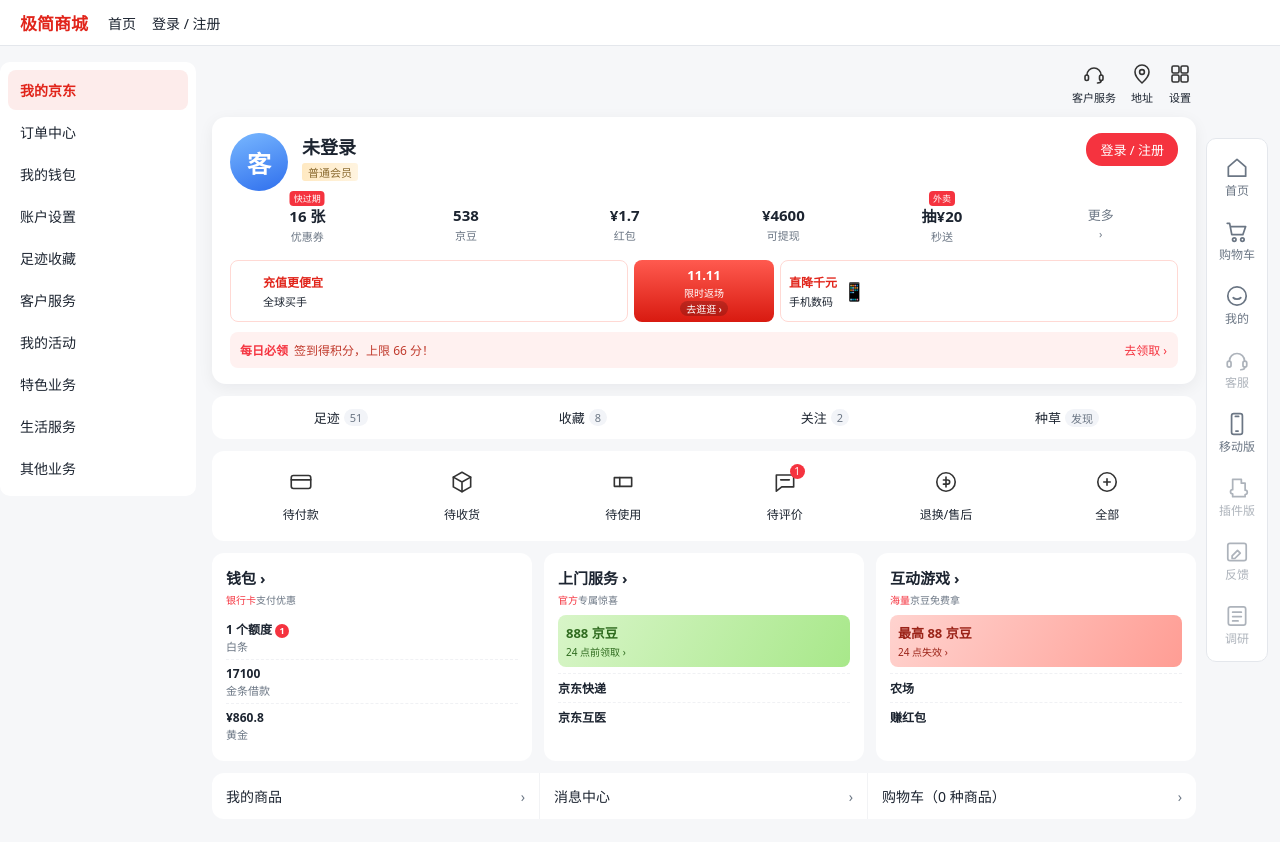
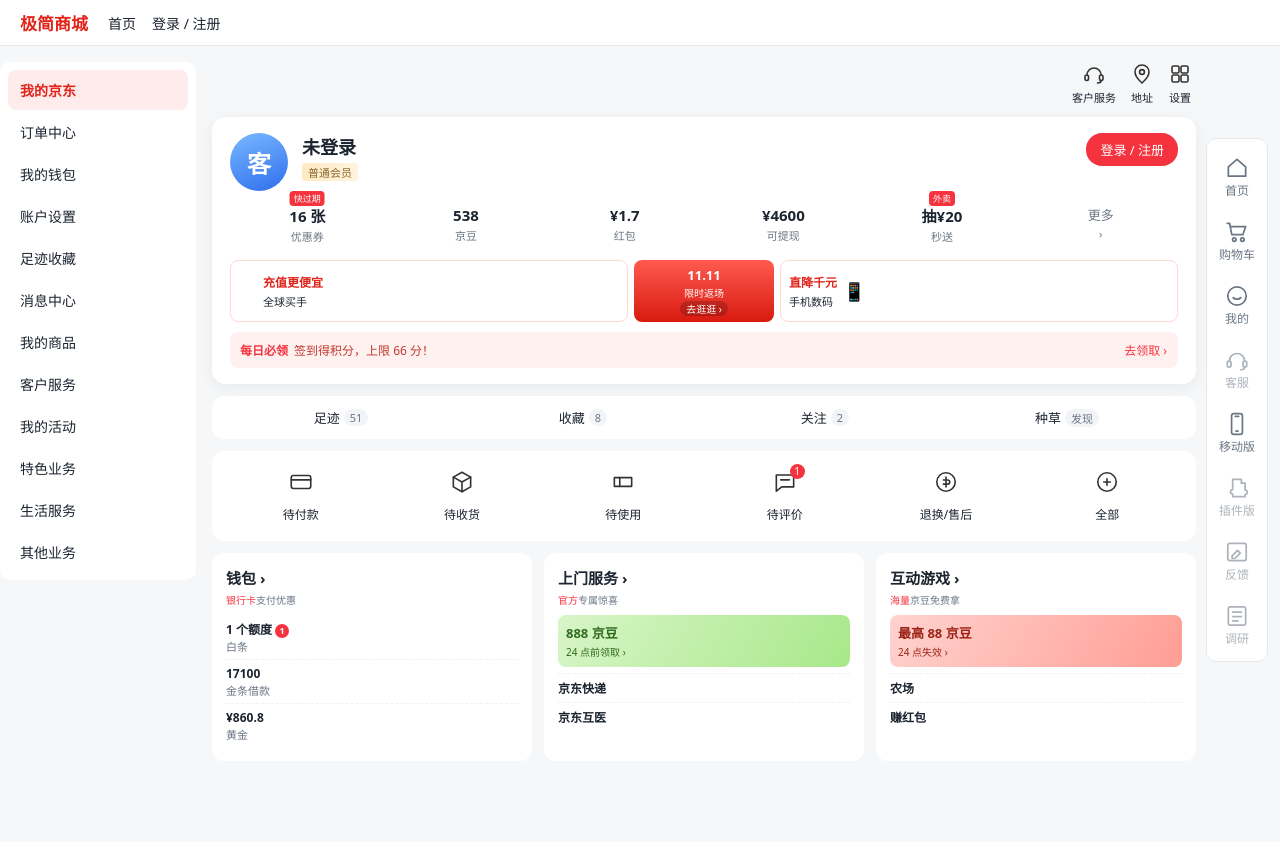
Before and after one commit to T-gary/aiTest, a Vue app in the folder web/: page /profile in a window 1280 px wide. Shown: the top 842 px of the page. After the commit the page ends 801 px from the top, so only its background shows below. Built offline with nearby package versions, Linux system fonts and the light colour scheme.

Commit message:
feat: move messages and admin entries into profile side menu v0.6.5

```diff
--- a/web/src/style.css
+++ b/web/src/style.css
@@ -1547,7 +1547,8 @@ th { color: var(--muted); font-weight: 500; }
     position: sticky;
     top: 16px;
   }
-  .pf-side button {
+  .pf-side button,
+  .pf-side-link {
     background: none;
     border: 0;
     text-align: left;
@@ -1555,8 +1556,10 @@ th { color: var(--muted); font-weight: 500; }
     border-radius: 8px;
     font-size: 14px;
     color: var(--text);
-  }
-  .pf-side button:hover { background: #f4f5f7; }
+    text-decoration: none;
+  }
+  .pf-side button:hover,
+  .pf-side-link:hover { background: #f4f5f7; }
   .pf-side button.on { background: #fdeceb; color: #e1251b; font-weight: 600; }
 
   .pf-main { min-width: 0; display: flex; flex-direction: column; gap: 12px; }
@@ -1584,9 +1587,7 @@ th { color: var(--muted); font-weight: 500; }
   .pf-col { padding: 14px; }
   .pf-col h3 { font-size: 15px; }
 
-  .pf-links { display: flex; flex-wrap: wrap; }
-  .pf-link { flex: 1 1 30%; border-bottom: 0; border-right: 1px solid #f2f3f5; }
-  .pf-link:last-child { border-right: 0; }
+  .pf-links { display: none; }
 
   /* 桌面端不显示移动版浮层 */
   .pf-survey, .pf-survey-note { display: none !important; }
--- a/web/src/views/Profile.vue
+++ b/web/src/views/Profile.vue
@@ -2,7 +2,6 @@
 import { computed, ref } from 'vue'
 import { useRouter } from 'vue-router'
 import { auth } from '../api'
-import { cart } from '../cart'
 import MTabs from '../components/MTabs.vue'
 
 const router = useRouter()
@@ -47,6 +46,10 @@ function goOrder() {
       <button>我的钱包</button>
       <button>账户设置</button>
       <button>足迹收藏</button>
+      <RouterLink to="/messages" class="pf-side-link">消息中心</RouterLink>
+      <RouterLink :to="user ? '/admin' : '/login'" class="pf-side-link">
+        {{ user?.is_admin ? '进入后台管理' : '我的商品' }}
+      </RouterLink>
       <button>客户服务</button>
       <button>我的活动</button>
       <button>特色业务</button>
@@ -194,7 +197,7 @@ function goOrder() {
       </div>
     </section>
 
-    <!-- 我的商品/管理入口 -->
+    <!-- 移动版：功能入口（桌面端已移入左侧菜单） -->
     <section class="pf-links">
       <RouterLink :to="user ? '/admin' : '/login'" class="pf-link">
         <span>{{ user?.is_admin ? '进入后台管理' : '我的商品' }}</span>
@@ -202,10 +205,6 @@ function goOrder() {
       </RouterLink>
       <RouterLink to="/messages" class="pf-link">
         <span>消息中心</span>
-        <em>›</em>
-      </RouterLink>
-      <RouterLink to="/checkout" class="pf-link">
-        <span>购物车（{{ cart.count.value }} 种商品）</span>
         <em>›</em>
       </RouterLink>
     </section>
```
Also changed, not shown: 2 other files (tests, documents, lock files or other folders).
